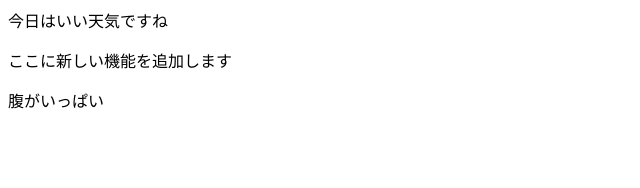
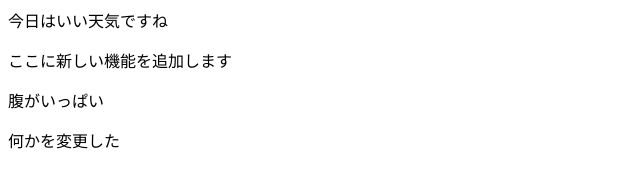
Before and after one commit to yoshida0805/gittest, a plain HTML site: page index.html in a window 1280 px wide. Shown: the whole page, without its empty margins (0-640 px from the left). Drawn offline with Linux system fonts and the light colour scheme.

Commit message:
first commit

```diff
--- a/index.html
+++ b/index.html
@@ -11,5 +11,8 @@
 
     <p>ここに新しい機能を追加します</p>
     <p>腹がいっぱい</p>
+
+    <p>何かを変更した</p>
+
 </body>
 </html>
```
